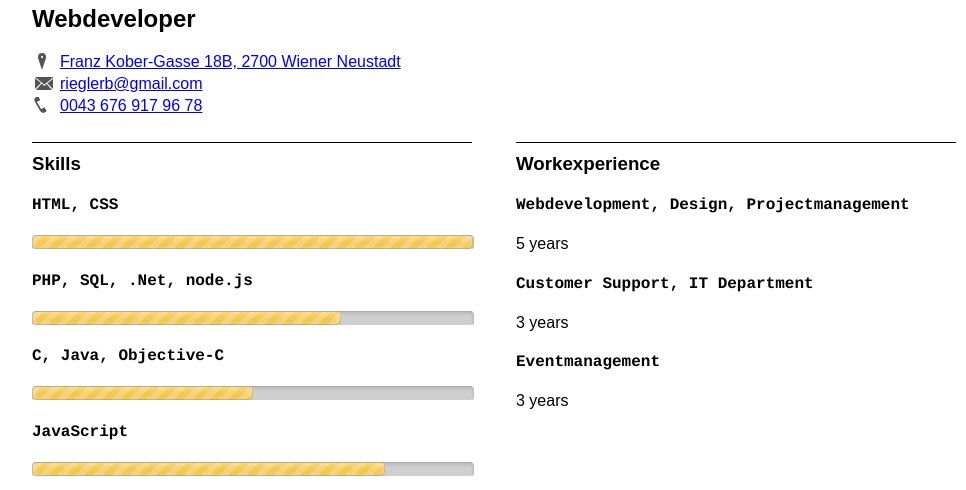
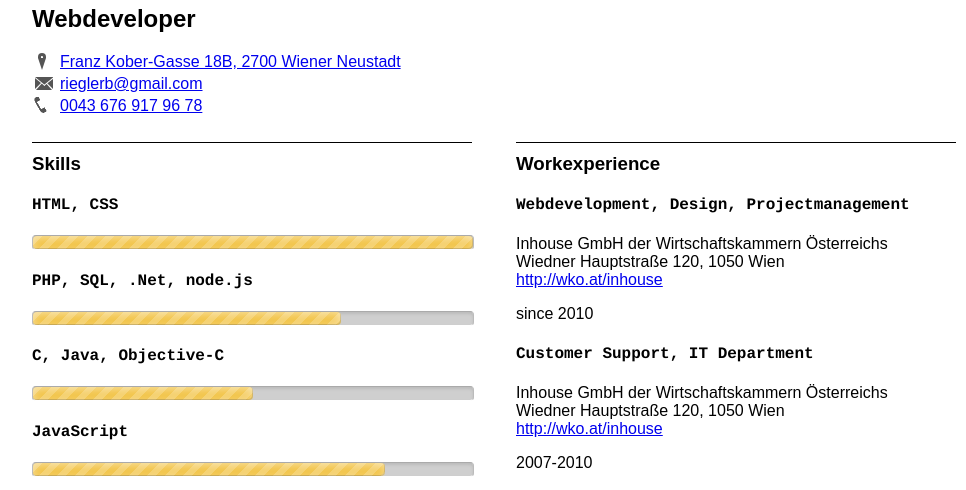
Before and after one commit to bernhardriegler/bernhardriegler.github.io, a plain HTML site: page cv/cv.html in a window 1280 px wide. Shown: the part 291-781 px from the top of the page, without its empty margins (6-972 px from the left). Drawn offline with Linux system fonts and the light colour scheme.

Commit message:
added address and timespan

```diff
--- a/cv/cv.html
+++ b/cv/cv.html
@@ -381,11 +381,14 @@
         <section>
             <h3>Workexperience</h3>
             <h4>Webdevelopment, Design, Projectmanagement</h4>
-            <p>5 years</p>
+            <p>Inhouse GmbH der Wirtschaftskammern Österreichs<br>Wiedner Hauptstraße 120, 1050 Wien<br><a href="http://wko.at/inhouse">http://wko.at/inhouse</a></p>
+            <p>since 2010</p>
             <h4>Customer Support, IT Department</h4>
-            <p>3 years</p>
+            <p>Inhouse GmbH der Wirtschaftskammern Österreichs<br>Wiedner Hauptstraße 120, 1050 Wien<br><a href="http://wko.at/inhouse">http://wko.at/inhouse</a></p>
+            <p>2007-2010</p>
             <h4>Eventmanagement</h4>
-            <p>3 years</p>
+            <p>Außenwirtschaft Austria - Wirtschaftskammer Österreich<br>Wiedner Hauptstraße 63, 1045 Wien<br><a href="http://wko.at/aussenwirtschaft">http://wko.at/aussenwirtschaft</a></p>
+            <p>2005-2007</p>
         </section>
         <section>
             <h3>Education</h3>
```
